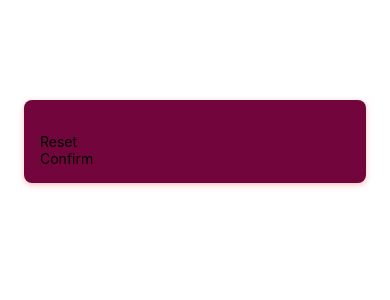
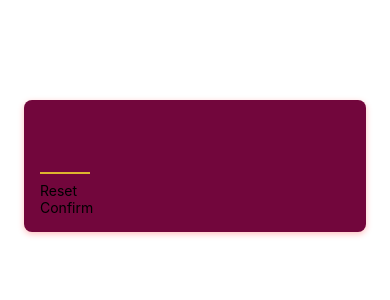
Before and after one commit to bezbrain/advanced-number-game, a React Native app: screen / in a window 390 px wide. Shown: the top 300 px of the page. Built offline with nearby package versions, Linux system fonts and the light colour scheme.

Commit message:
Set max length of 2 and make input field accept only number

```diff
--- a/components/general/index.ts
+++ b/components/general/index.ts
@@ -1,3 +1,4 @@
 import Button from "./button";
+import InputField from "./input";
 
-export { Button };
+export { Button, InputField };
--- /dev/null
+++ b/components/general/input.tsx
@@ -0,0 +1,28 @@
+import React from "react";
+import { StyleSheet, TextInput } from "react-native";
+
+const InputField = () => {
+  return (
+    <TextInput
+      keyboardType="numeric"
+      style={styles.numberInput}
+      maxLength={2}
+    />
+  );
+};
+
+export default InputField;
+
+const styles = StyleSheet.create({
+  numberInput: {
+    height: 50,
+    width: 50,
+    fontSize: 32,
+    borderBottomColor: "#ddb52f",
+    borderBottomWidth: 2,
+    color: "#ddb52f",
+    marginVertical: 8,
+    fontWeight: "bold",
+    textAlign: "center",
+  },
+});
--- a/screens/startGameScreens.tsx
+++ b/screens/startGameScreens.tsx
@@ -1,11 +1,11 @@
 import React from "react";
 import { View, TextInput, StyleSheet } from "react-native";
-import { Button } from "../components/general";
+import { Button, InputField } from "../components/general";
 
 const StartGameScreens = () => {
   return (
     <View style={styles.inputContainer}>
-      <TextInput />
+      <InputField />
       <Button>Reset</Button>
       <Button>Confirm</Button>
     </View>
```
